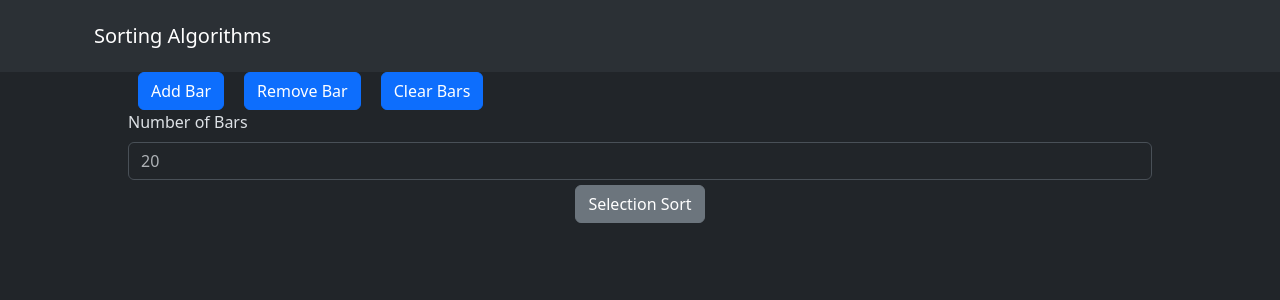
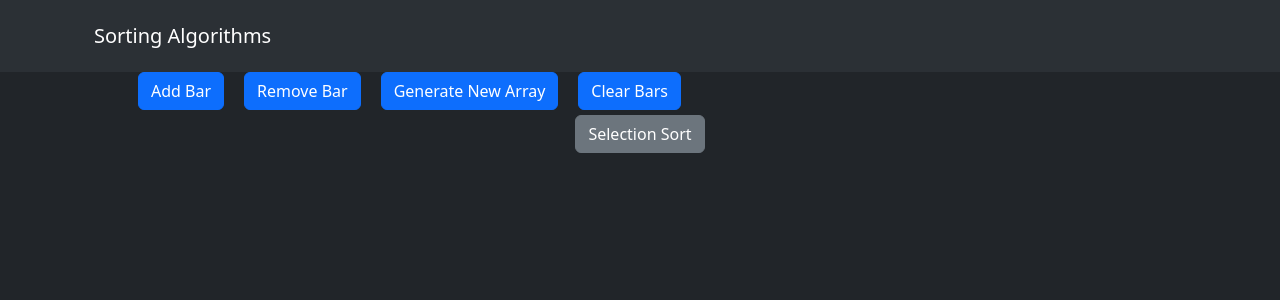
Before and after one commit to EElBard/sorting-algorithms-site, a React (Create React App) app in the folder my-app/: page / in a window 1280 px wide. Shown: the top 300 px of the page. Built offline with nearby package versions, Linux system fonts and the light colour scheme.

Commit message:
Added sort and generate

```diff
--- a/my-app/src/Home/index.js
+++ b/my-app/src/Home/index.js
@@ -1,5 +1,4 @@
 import Button from 'react-bootstrap/Button'
-import Form from 'react-bootstrap/Form'
 import './index.scss'
 import { useState } from 'react'
 import Bar from '../Bar'
@@ -12,12 +11,15 @@ const Home = () => {
     const maxHeight = 100;
 
     const addBar = () => {
-        const randomHeight = Math.floor(
-          Math.random() * (maxHeight - minHeight + 1) + minHeight
-        );
-        const newBars = [...bars, randomHeight];
-        setBars(newBars);
-      };
+        if (bars.length < 50) {
+            const randomHeight = Math.floor(
+            Math.random() * (maxHeight - minHeight + 1) + minHeight
+            )
+            const newBars = [...bars, randomHeight]
+            setBars(newBars)
+            console.log(newBars)
+        }
+    };
 
 
     const removeBar = () => {
@@ -26,7 +28,17 @@ const Home = () => {
           newBars.pop()
           setBars(newBars)
         }
-      }
+    }
+
+    const generateArray = () => {
+        setBars([])
+        addBar()
+    }
+
+    const selectionSort = () => {
+        const newBars = [...bars].sort(function(a, b){return a - b})
+        setBars(newBars)
+    }
 
     const clearBars = () => {
         setBars([])
@@ -38,14 +50,11 @@ const Home = () => {
             <div className='settings-button-container'>
                 <Button onClick={addBar} variant='primary'>Add Bar</Button>
                 <Button onClick={removeBar} variant='primary'>Remove Bar</Button>
+                <Button onClick={generateArray} variant='primary'>Generate New Array</Button>
                 <Button onClick={clearBars} variant='primary'>Clear Bars</Button>
-                <Form>
-                    <Form.Label>Number of Bars</Form.Label>
-                    <Form.Control type='number' placeholder='20' />
-                </Form>
             </div>
             <div className='sort-button-container'>
-                <Button variant="secondary">Selection Sort</Button>
+                <Button onClick={selectionSort} variant="secondary">Selection Sort</Button>
             </div>
             <div className='bars-container'>
                 {bars.map((height, index) => (
```
